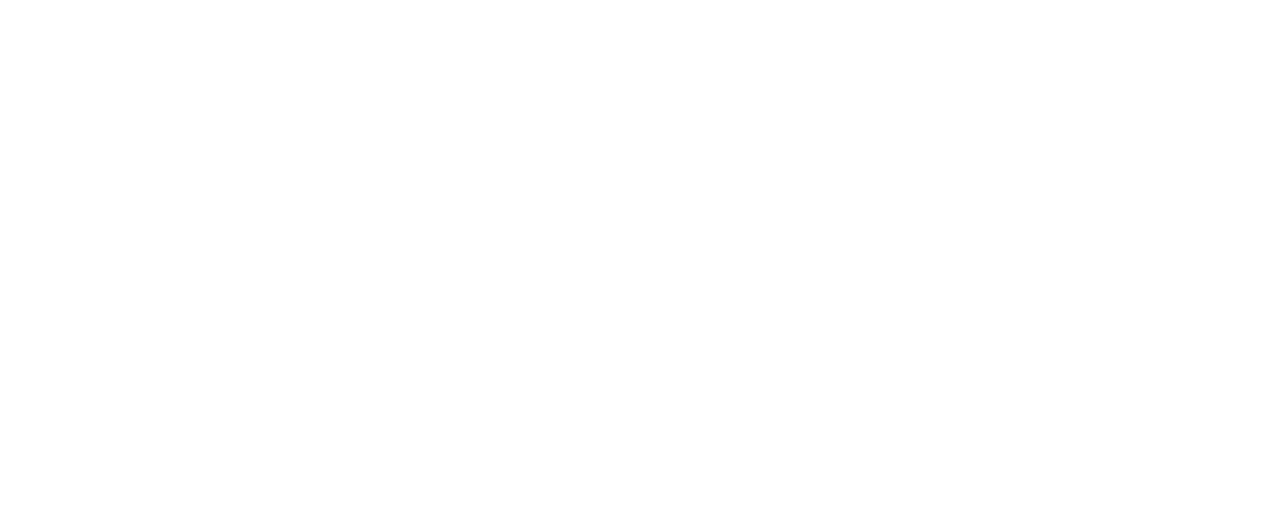
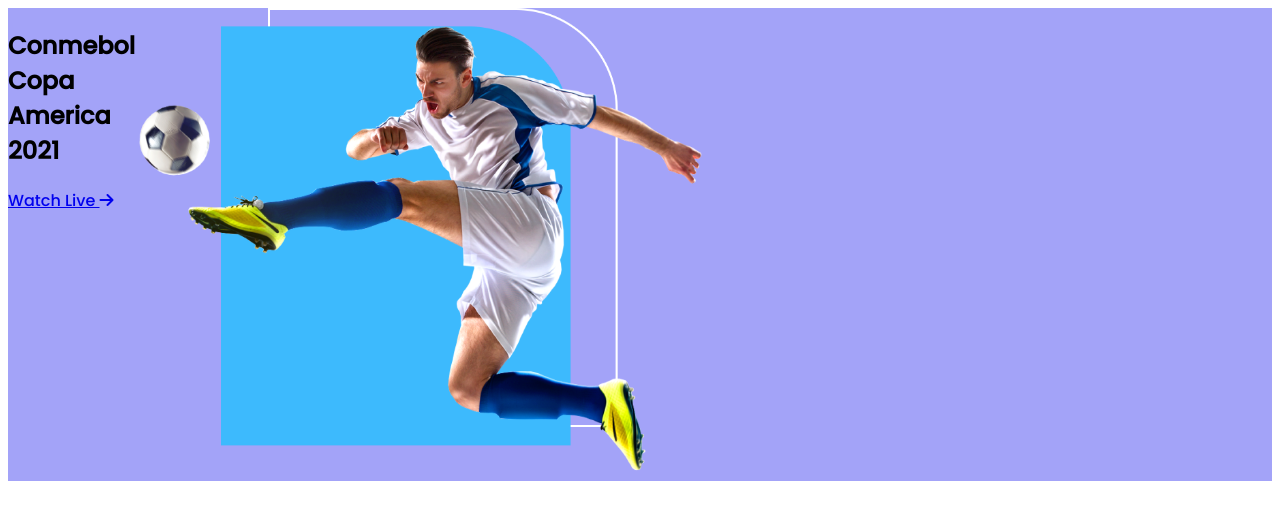
Before and after one commit to khokan-byte/football-responsive, a plain HTML site: page index.html in a window 1280 px wide. Drawn offline with Linux system fonts and the light colour scheme.

Commit message:
added top part image

```diff
--- a/index.html
+++ b/index.html
@@ -5,9 +5,19 @@
     <meta http-equiv="X-UA-Compatible" content="IE=edge">
     <meta name="viewport" content="width=device-width, initial-scale=1.0">
     <title>Responsive Football website</title>
-    <link rel="stylesheet" href="styles.css">
+    <link rel="stylesheet" href="styles/style.css">
+    <!-- font awesome -->
+    <script src="https://kit.fontawesome.com/a40ffe6870.js" crossorigin="anonymous"></script>
 </head>
 <body>
-
+    <main>
+        <!-- top section -->
+        <section class="container">
+            <div class="half-left">
+                <h1 class="top-left">Conmebol <br> Copa America <br> 2021 </h1>
+                <a class="button" href="#">Watch Live <i class="fas fa-arrow-right"></i></a>
+            </div>
+            <div class="half-left"> <img src="images/banner.png" alt=""></div>
+    </main>
 </body>
 </html>
--- /dev/null
+++ b/styles/style.css
@@ -0,0 +1,18 @@
+/* fonts */
+@import url('https://fonts.googleapis.com/css2?family=Poppins:ital,wght@0,500;1,500&display=swap');
+
+
+/* common style */
+*{
+    box-sizing: border-box;
+}
+body{
+    font-family: 'Poppins', sans-serif;
+}
+.container{
+    display: flex;
+    background-color: rgba(91, 91, 243, 0.562);
+}
+.container img{
+    width: 50%;
+}
```
Also changed, not shown: styles.css (deleted).
